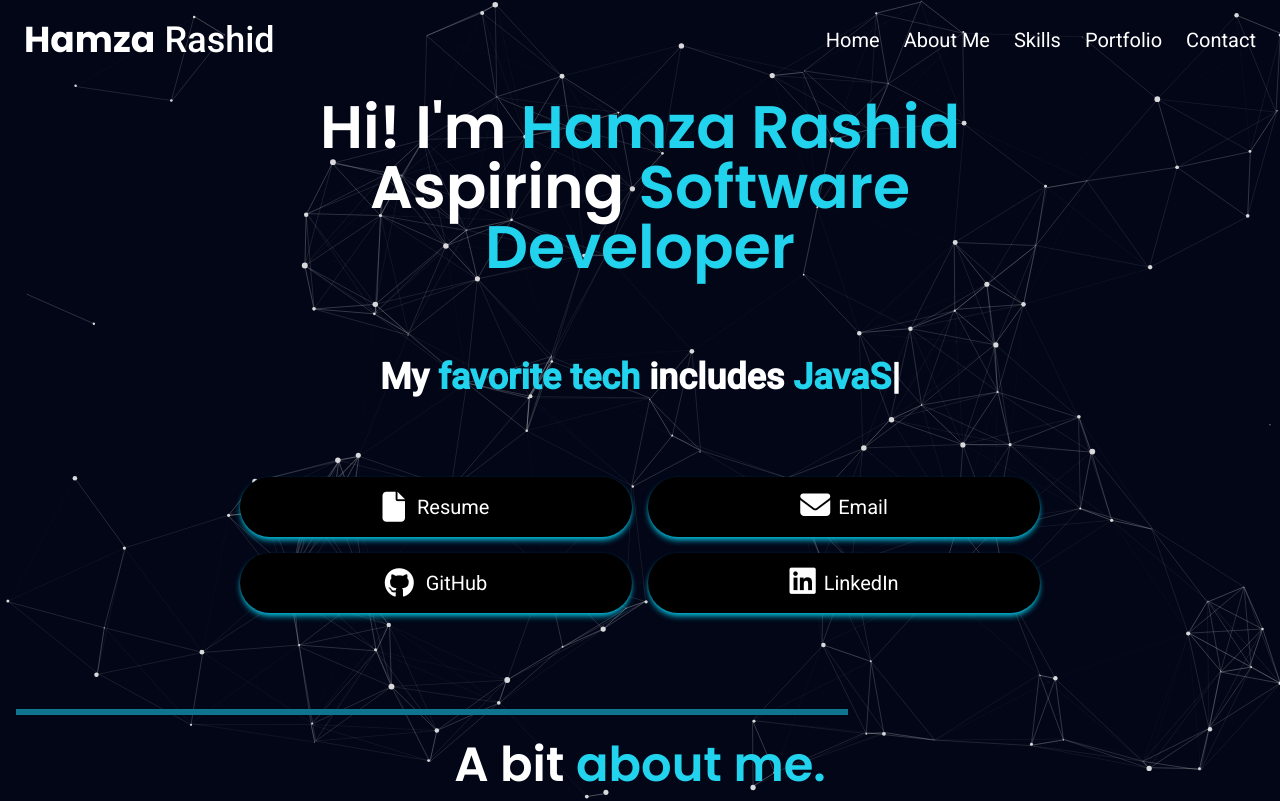
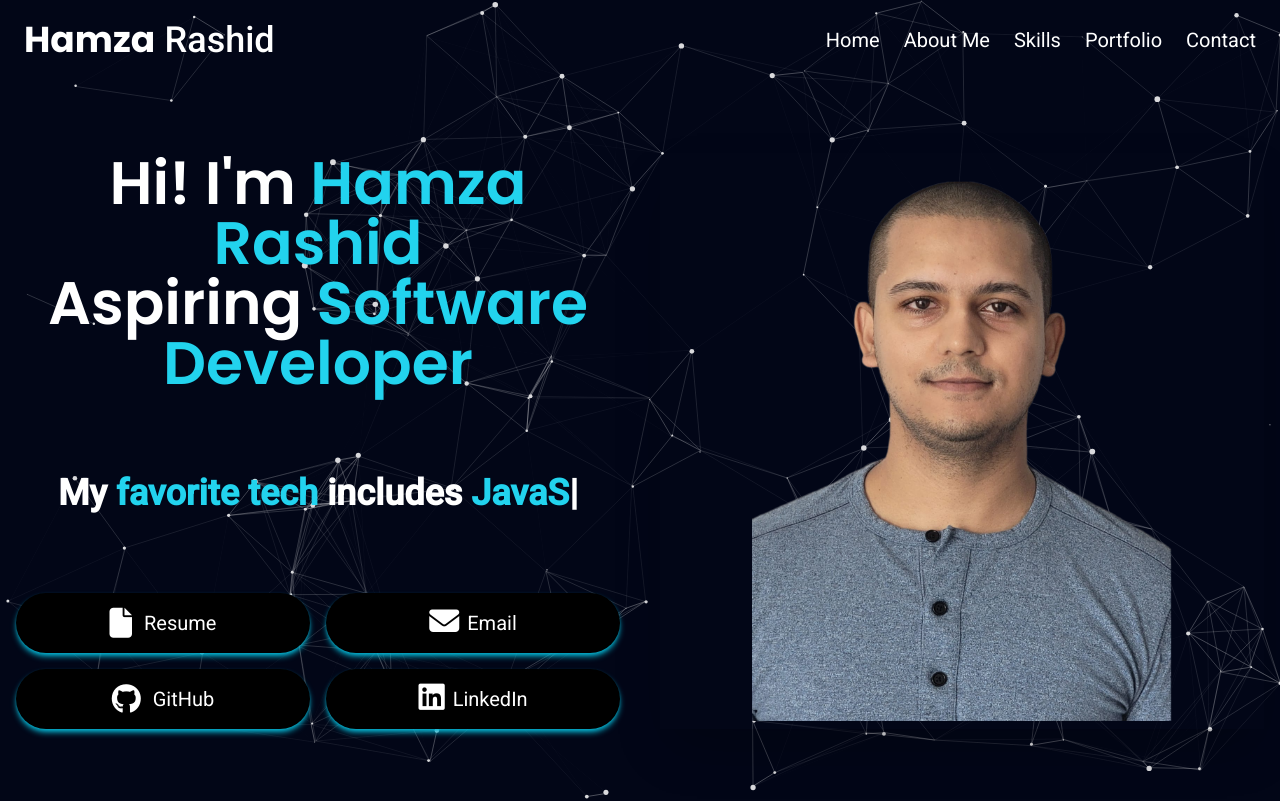
Before and after one commit to mh2rashi/Portfolio-Website, a SvelteKit app: page / in a window 1280 px wide. Shown: the top 801 px of the page. Built offline with nearby package versions, Linux system fonts and the light colour scheme.

Commit message:
New resume link and profile pic

```diff
--- a/src/components/Main.svelte
+++ b/src/components/Main.svelte
@@ -146,7 +146,7 @@
 
 <main class="flex flex-col flex-1 p-4 gap-24">
 
-    <section id="home" class="grid grid-cols-1 gap-10 items-center justify-center">
+    <section id="home" class="grid grid-cols-1 lg:grid-cols-2 gap-10 py-8 sm:py-14">
 
         <div  class="flex flex-col gap-20 w-full mx-auto max-w-[800px] justify-center">
 
@@ -163,7 +163,7 @@
 
             <div class=" justify-center gap-4 grid grid-cols-1 lg:grid-cols-2 ">
 
-                <a href="https://hamza-rashid-resume.tiiny.site/" target="_blank" rel="noopener noreferrer" class="shadow-md shadow-cyan-500 flex items-center justify-center bg-black hover:text-cyan-400 text-base sm:text-lg md:text-xl poppins relative overflow-hidden px-6 py-3 group rounded-full text-slate-950 space-x-3 text-white">
+                <a href="https://crimson-willabella-56.tiiny.site" target="_blank" rel="noopener noreferrer" class="shadow-md shadow-cyan-500 flex items-center justify-center bg-black hover:text-cyan-400 text-base sm:text-lg md:text-xl poppins relative overflow-hidden px-6 py-3 group rounded-full text-slate-950 space-x-3 text-white">
                     <i class="fa-solid fa-file cursor-pointer text-3xl hover:text-cyan-400"></i>
                     <div class="absolute top-0 right-full w-full h-full bg-violet-400 opacity-20 group-hover:translate-x-full z-0 duration-200"></div>
                     <h4 class="relative z-9 hover:text-cyan-400">Resume</h4>
@@ -190,6 +190,14 @@
 
             </div>
 
+        </div>
+
+        <div class="relative shadow-2xl grid place-items-center">
+            <img
+                src={"images/profile-pic.png"}
+                alt="Profile Picture"
+                class="object-cover z-[2] max-h-[70vh]"
+            />
         </div>
 
 
```
Also changed, not shown: 1 other file (tests, documents, lock files or other folders).
